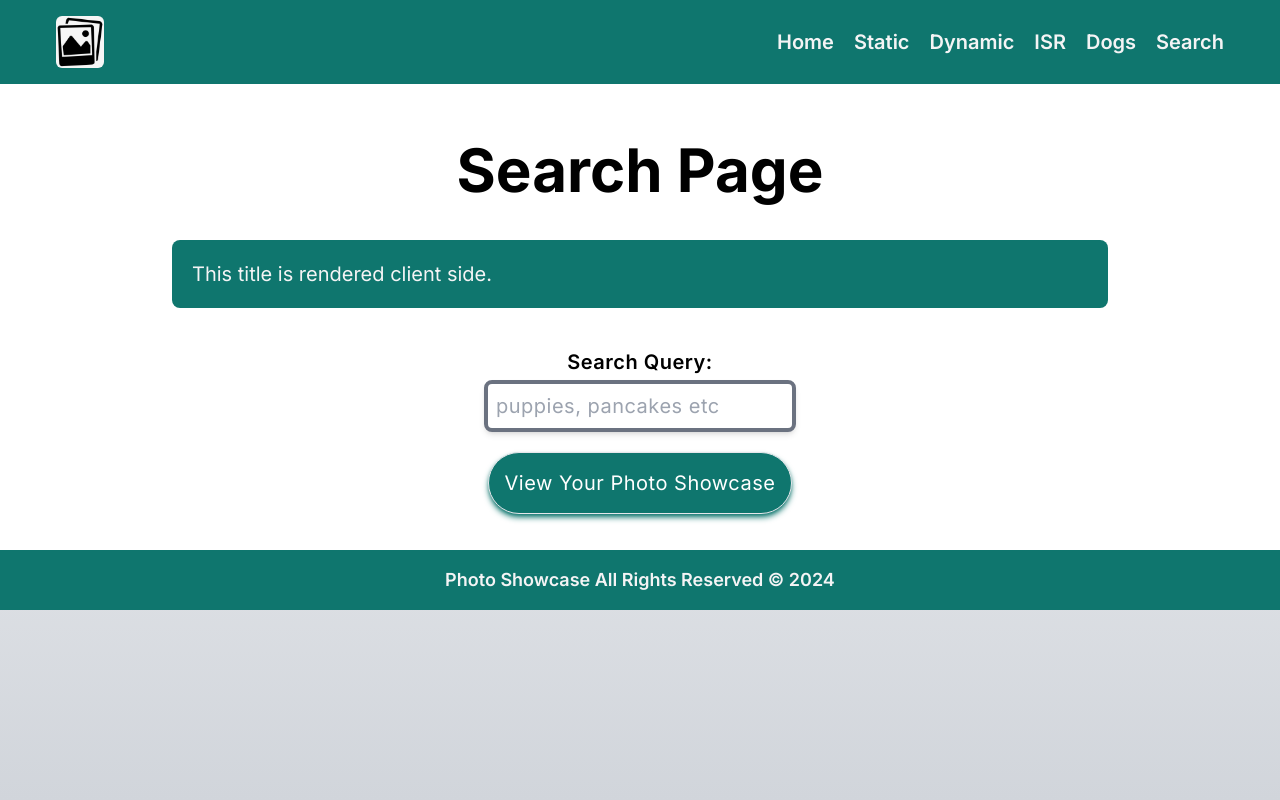
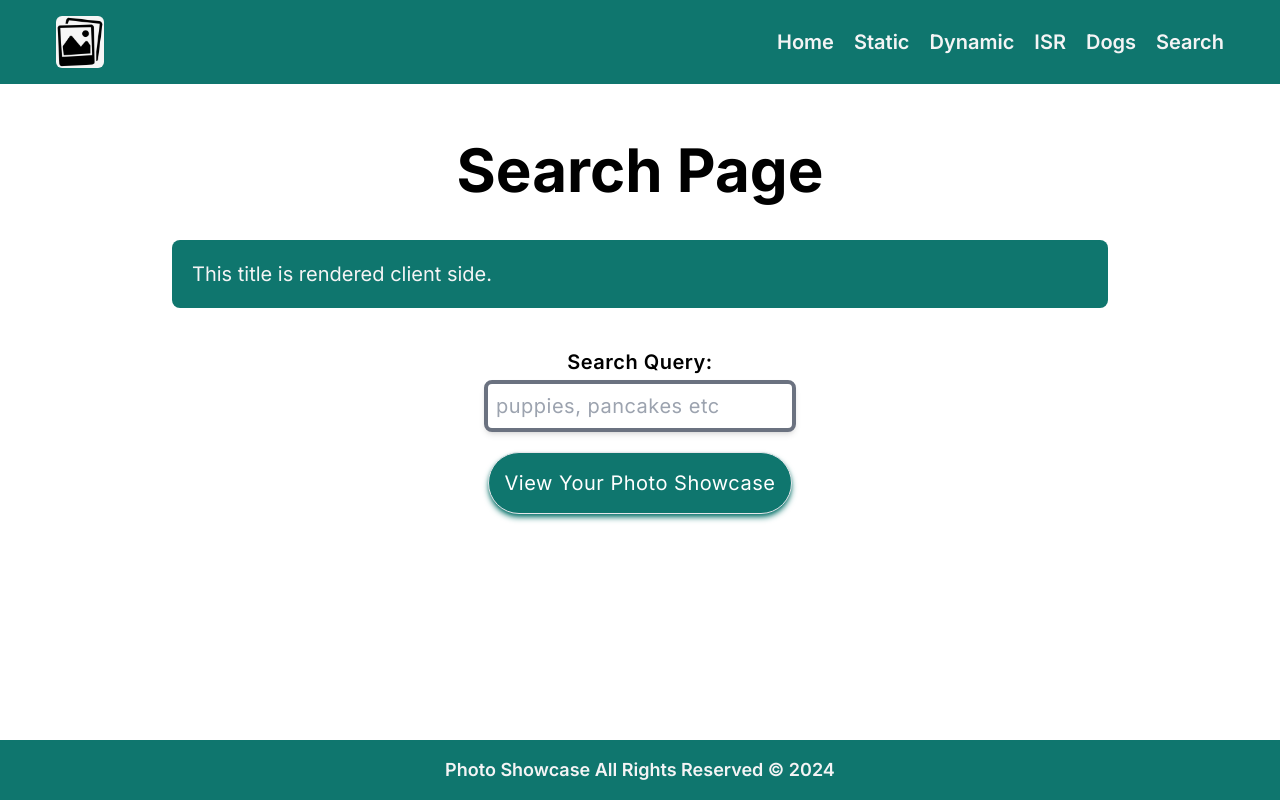
Before and after one commit to acktreptow/photo-showcase, a Next.js app: page /search in a window 1280 px wide. Built offline with nearby package versions, Linux system fonts and the light colour scheme.

Commit message:
remove div

```diff
--- a/src/app/search/page.client.tsx
+++ b/src/app/search/page.client.tsx
@@ -6,7 +6,6 @@ import Title from "../components/Title";
 import { useState } from "react";
 import { UnsplashImage } from "../types/UnsplashImage";
 import Image from "next/image";
-import { NextResponse } from "next/server";
 
 function SearchPageClient(): JSX.Element {
   const [searchResults, setSearchResults] = useState<UnsplashImage[] | null>(
--- a/src/app/search/page.tsx
+++ b/src/app/search/page.tsx
@@ -8,11 +8,7 @@ export const metadata: Metadata = {
 };
 
 function SearchPage(): JSX.Element {
-  return (
-    <div>
-      <SearchPageClient />
-    </div>
-  );
+  return <SearchPageClient />;
 }
 
 export default SearchPage;
```
